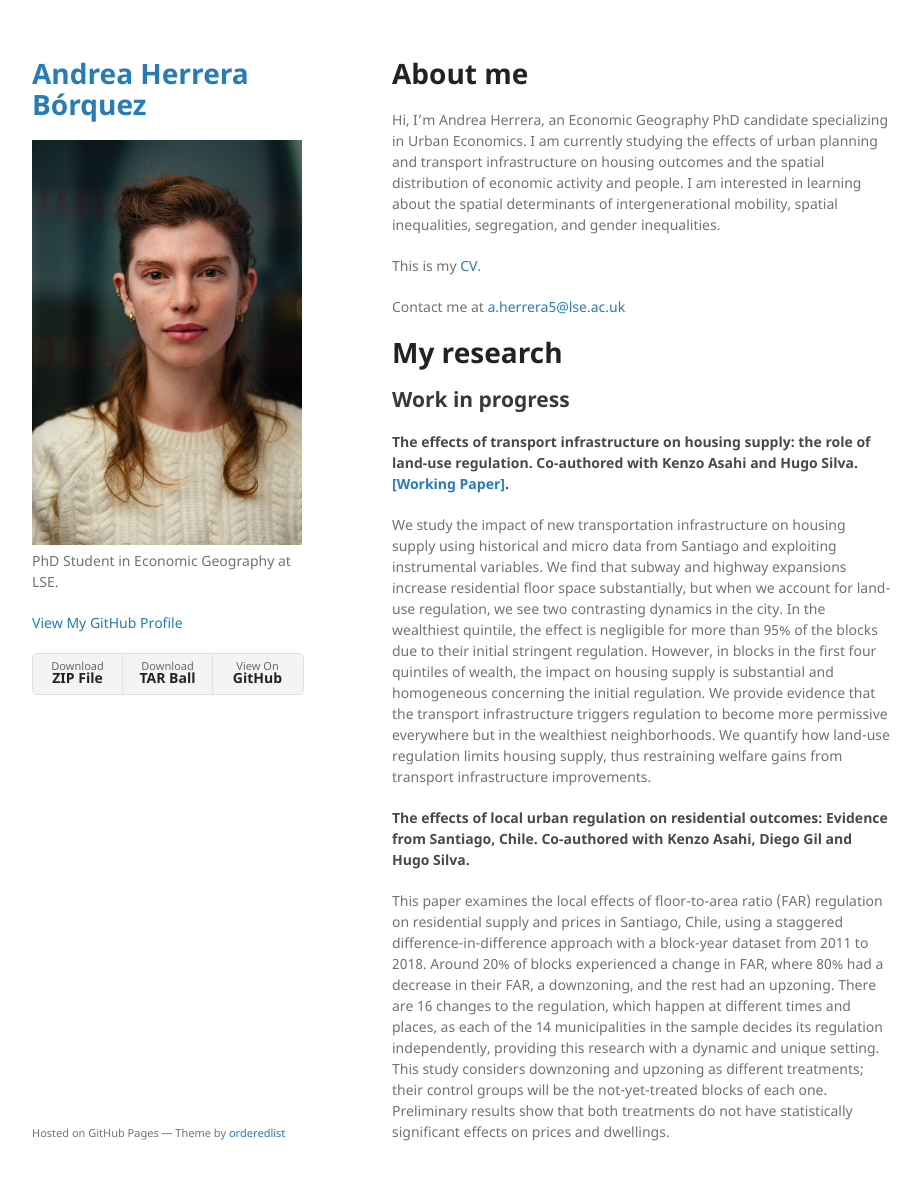
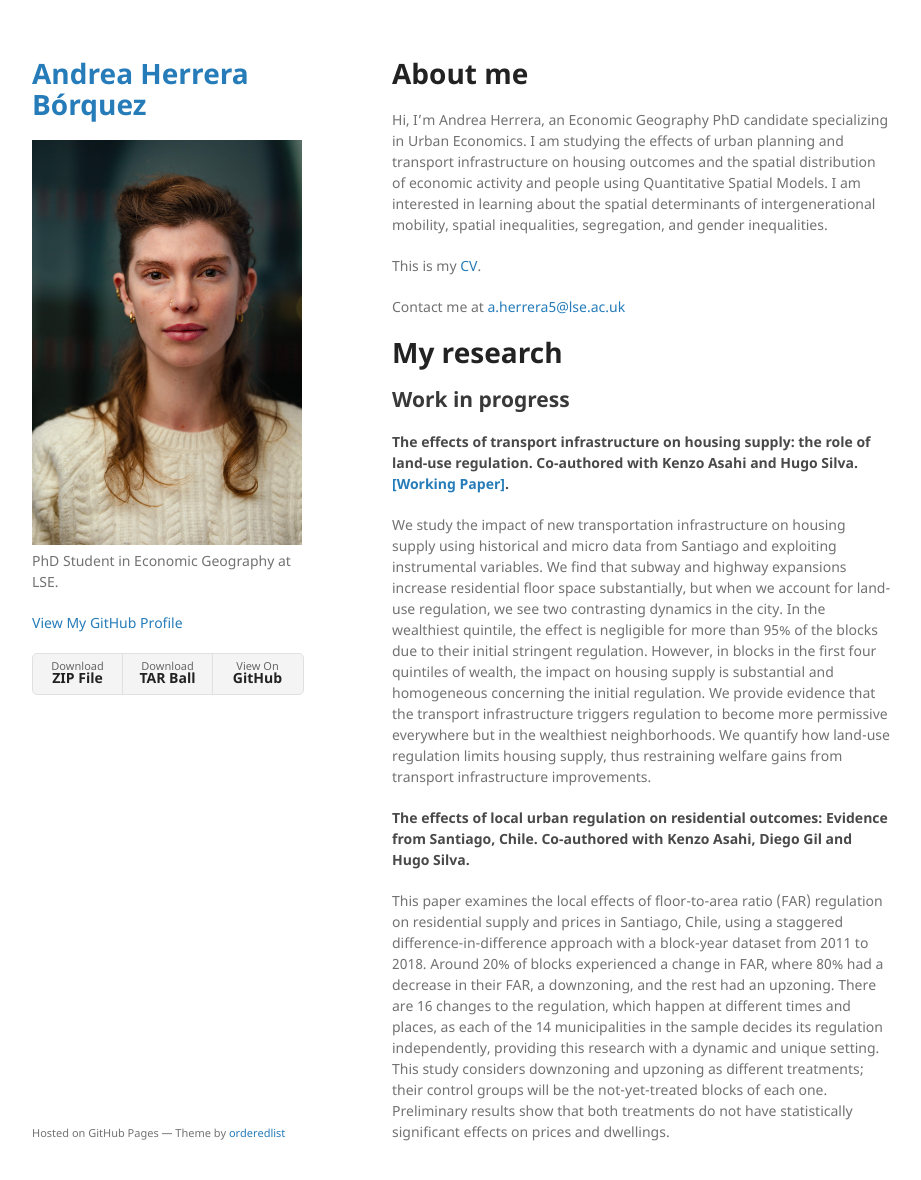
Before and after one commit to aaherrerab/aaherrerab.github.io, a Jekyll site: the page built from index.md, in a window 1280 px wide and 1212 px high. Shown: the top 1180 px of the window, without its empty margins (178-1099 px from the left). Built offline with Jekyll 4.4.1, drawn with Linux system fonts in a browser that asks for light colours; our own code applies the rules of GitHub Pages for plain Markdown files.

Commit message:
Update index.md

```diff
--- a/index.md
+++ b/index.md
@@ -4,7 +4,7 @@
 
 # About me
 
-Hi, I'm Andrea Herrera, an Economic Geography PhD candidate specializing in Urban Economics. I am currently studying the effects of urban planning and transport infrastructure on housing outcomes and the spatial distribution of economic activity and people. I am interested in learning about the spatial determinants of intergenerational mobility, spatial inequalities, segregation, and gender inequalities.
+Hi, I'm Andrea Herrera, an Economic Geography PhD candidate specializing in Urban Economics. I am studying the effects of urban planning and transport infrastructure on housing outcomes and the spatial distribution of economic activity and people using Quantitative Spatial Models. I am interested in learning about the spatial determinants of intergenerational mobility, spatial inequalities, segregation, and gender inequalities.
 
 <p>This is my <a href="/assets/pdf/CV_ANDREA HERRERA (english).pdf" class="custom-link">CV</a>.</p>
 
```
